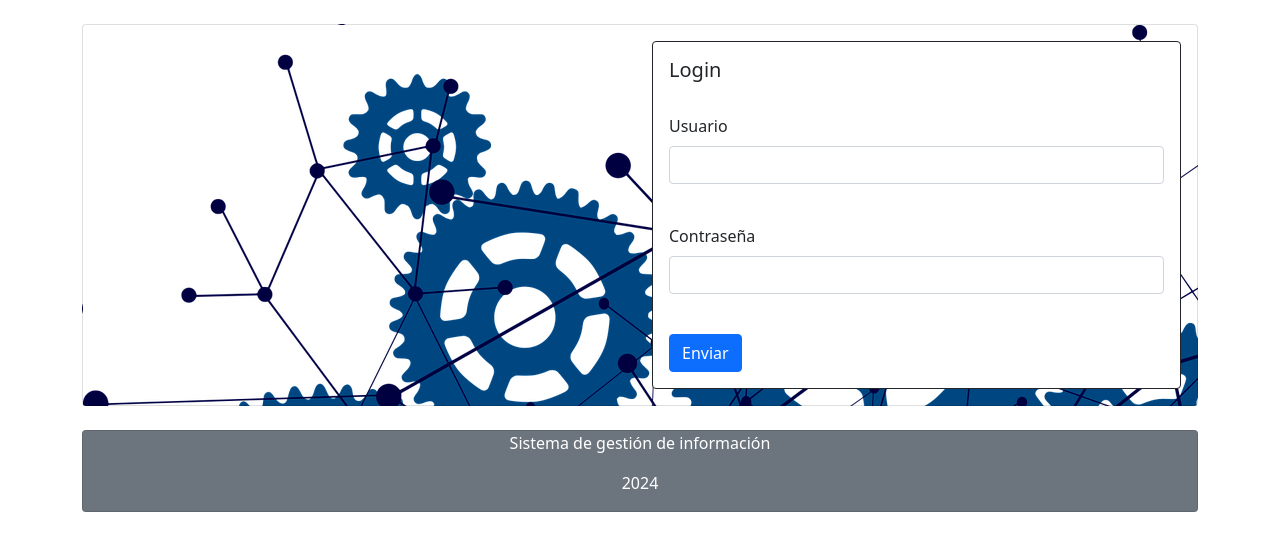
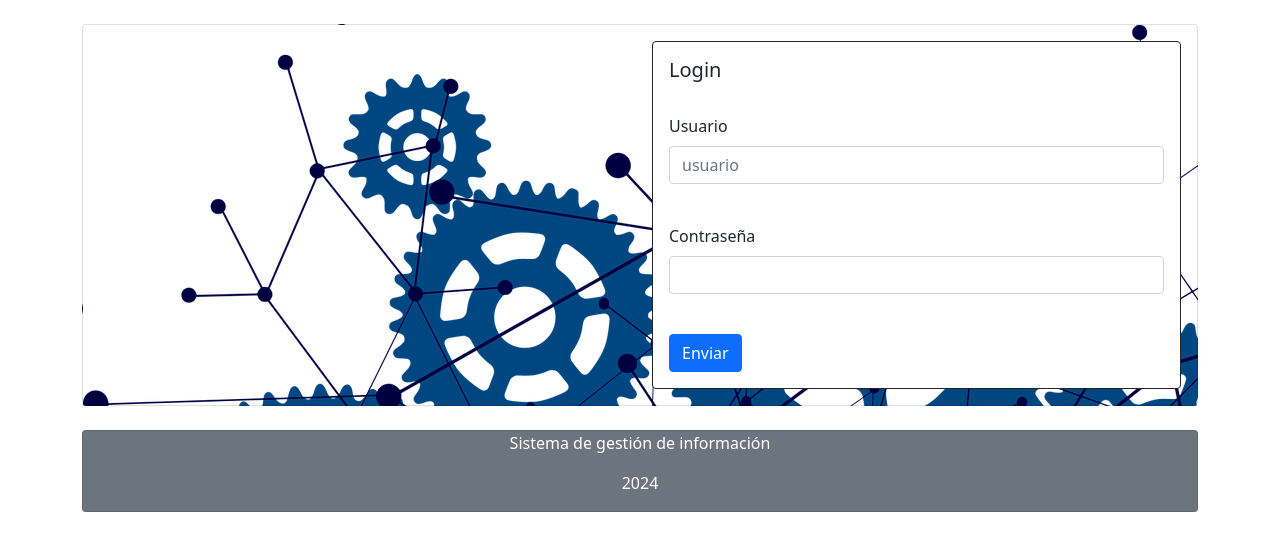
Before and after one commit to william3700/WEB_php_v_2, a PHP site: page / in a window 1280 px wide. Shown: the part 56-607 px from the top of the page. Run offline with PHP 8.4, Linux system fonts and the light colour scheme.

Commit message:
nueva version Final

```diff
--- a/index.php
+++ b/index.php
@@ -1,7 +1,5 @@
 <?php
-if($_POST){
-  header("Location: ../Modulos/principal.php");
-}
+
 ?>
 <!DOCTYPE html>
 <html lang="en">
@@ -50,11 +48,11 @@ if($_POST){
                                     Este formulario permite el ingreso al sistema de gestión.
                                 </div>
                                 <br />
-                                <form method="POST" action="Modulos/validacion.php">
+                                <form id="formulario1" method="POST" action="Modulos/validacion.php">
                                     <div class="mb-3">
                                         <label for="exampleInputEmail1" class="form-label">Usuario</label>
                                         <input type="email" class="form-control" id="exampleInputEmail1"
-                                            name="exampleInputEmail1" aria-describedby="emailHelp">
+                                            name="exampleInputEmail1" placeholder="usuario"  aria-describedby="emailHelp">
                                     </div>
                                     <div class="mb-3">
                                         <label for="exampleInputPassword1" class="form-label">Contraseña</label>
@@ -84,11 +82,11 @@ if($_POST){
                             <div class="card-body">
                                 <h5 class="card-title">Login</h5>
                                 <br />
-                                <form method="POST" action="Modulos/validacionGestionPersonal.php">
+                                <form id="formulario2" method="POST" action="Modulos/validacionGestionPersonal.php">
                                     <div class="mb-3">
                                         <label for="usuarioGestion" class="form-label">Usuario</label>
                                         <input type="email" class="form-control" id="usuarioGestion"
-                                            name="usuarioGestion" aria-describedby="emailHelp">
+                                            name="usuarioGestion" placeholder="usuario" aria-describedby="emailHelp">
                                     </div>
                                     <br />
                                     <div class="mb-3">
```
